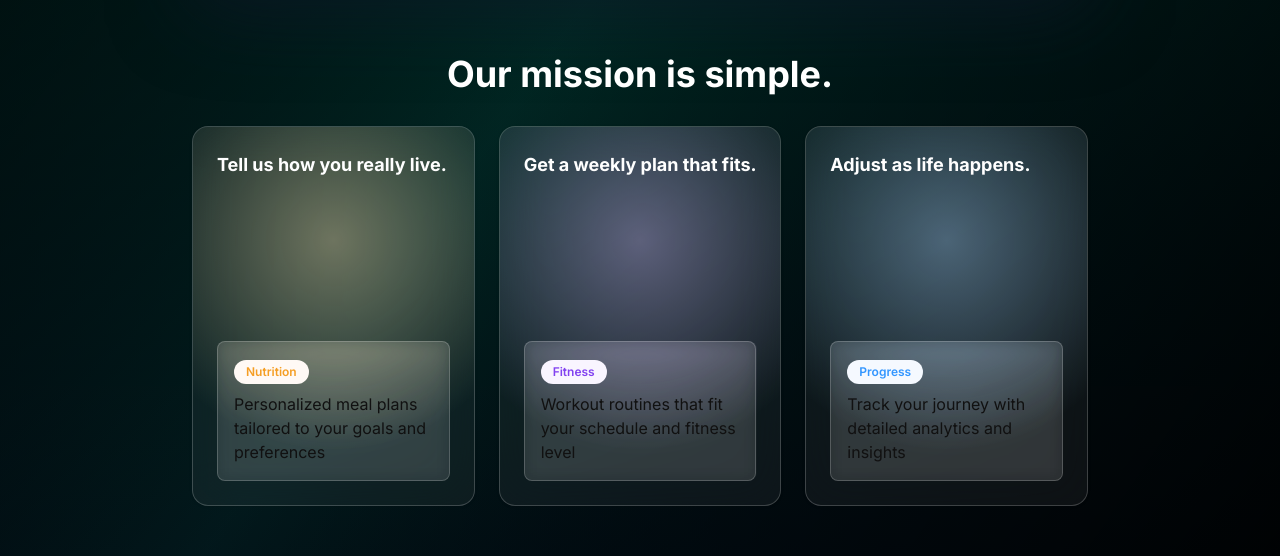
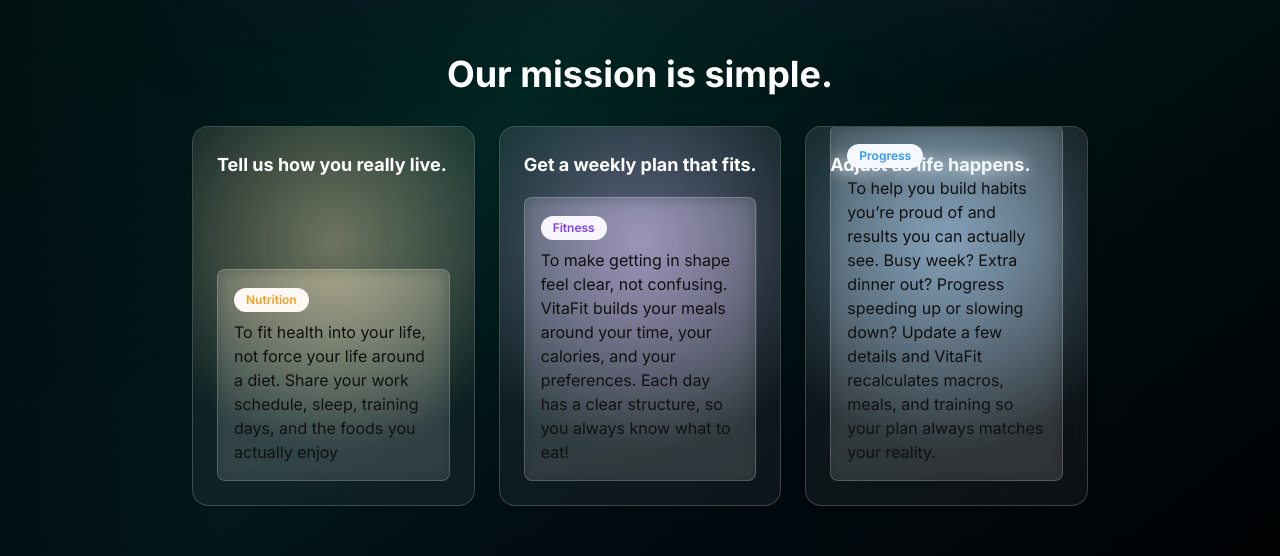
Before and after one commit to olaruvali25/vitaFit, a Next.js app: page /about in a window 1280 px wide. Shown: the part 1000-1556 px from the top of the page. Built offline with nearby package versions, Linux system fonts and the light colour scheme; no server answers.

Commit message:
Remove max-width constraint from cards to make them full width

```diff
--- a/app/(site)/about/page.tsx
+++ b/app/(site)/about/page.tsx
@@ -97,12 +97,12 @@ export default function AboutPage() {
             <h2 className="text-3xl md:text-4xl font-bold text-white mb-8 text-center">
               Our mission is simple.
             </h2>
-            <div className="grid grid-cols-1 md:grid-cols-3 gap-6">
+            <div className="grid grid-cols-1 md:grid-cols-3 gap-6 w-full">
               <AnimatedFeatureCard
                 index="001"
                 cardTitle="Tell us how you really live."
                 tag="Nutrition"
-                title="Personalized meal plans tailored to your goals and preferences"
+                title="To fit health into your life, not force your life around a diet. Share your work schedule, sleep, training days, and the foods you actually enjoy"
                 imageSrc=""
                 color="orange"
               />
@@ -110,7 +110,7 @@ export default function AboutPage() {
                 index="002"
                 cardTitle="Get a weekly plan that fits."
                 tag="Fitness"
-                title="Workout routines that fit your schedule and fitness level"
+                title="To make getting in shape feel clear, not confusing. VitaFit builds your meals around your time, your calories, and your preferences. Each day has a clear structure, so you always know what to eat!"
                 imageSrc=""
                 color="purple"
               />
@@ -118,7 +118,7 @@ export default function AboutPage() {
                 index="003"
                 cardTitle="Adjust as life happens."
                 tag="Progress"
-                title="Track your journey with detailed analytics and insights"
+                title="To help you build habits you’re proud of and results you can actually see. Busy week? Extra dinner out? Progress speeding up or slowing down? Update a few details and VitaFit recalculates macros, meals, and training so your plan always matches your reality."
                 imageSrc=""
                 color="blue"
               />
--- a/components/ui/animated-feature-card.tsx
+++ b/components/ui/animated-feature-card.tsx
@@ -49,7 +49,7 @@ const AnimatedFeatureCard = React.forwardRef<
       ref={ref}
       style={cardStyle}
       className={cn(
-        "relative flex h-[380px] w-full max-w-xl flex-col justify-end overflow-hidden rounded-2xl border border-white/20 bg-white/5 backdrop-blur-xl p-6 shadow-sm",
+        "relative flex h-[380px] w-full flex-col justify-end overflow-hidden rounded-2xl border border-white/20 bg-white/5 backdrop-blur-xl p-6 shadow-sm",
         className
       )}
       whileHover="hover"
```
